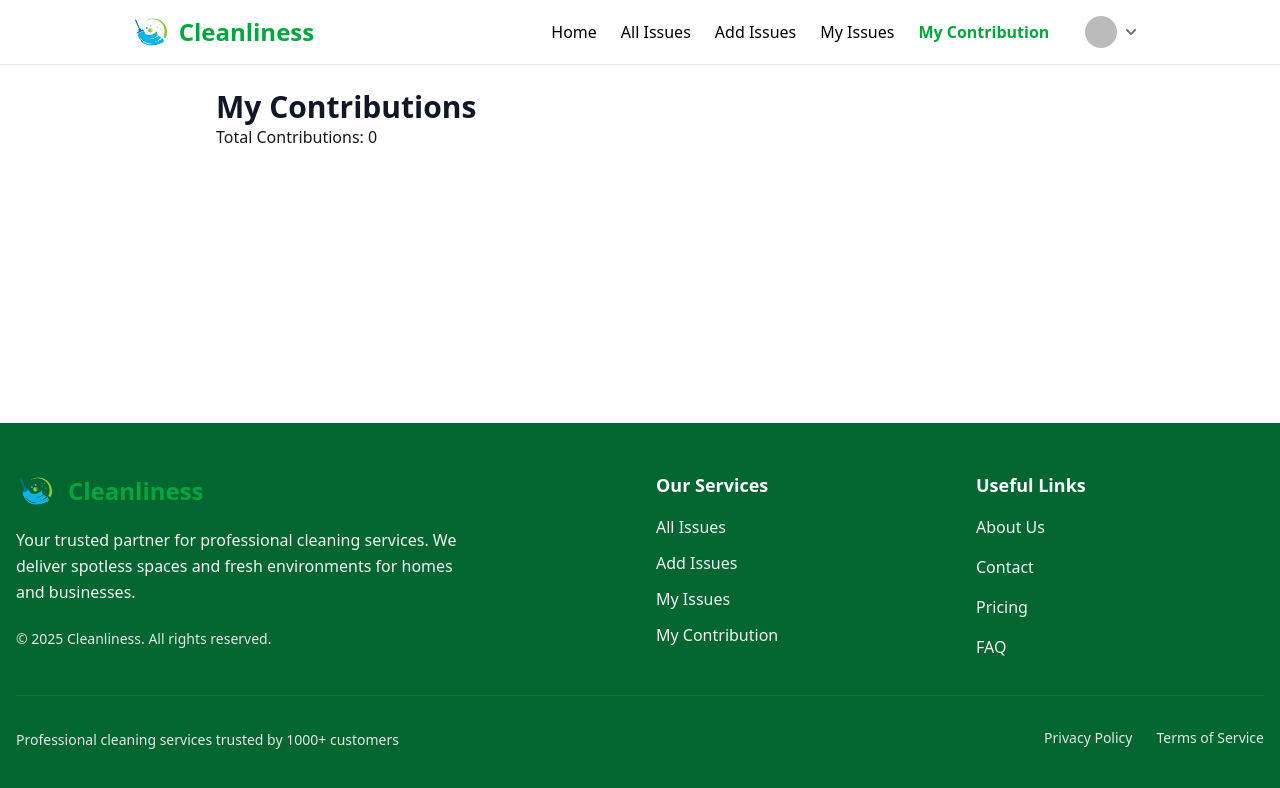
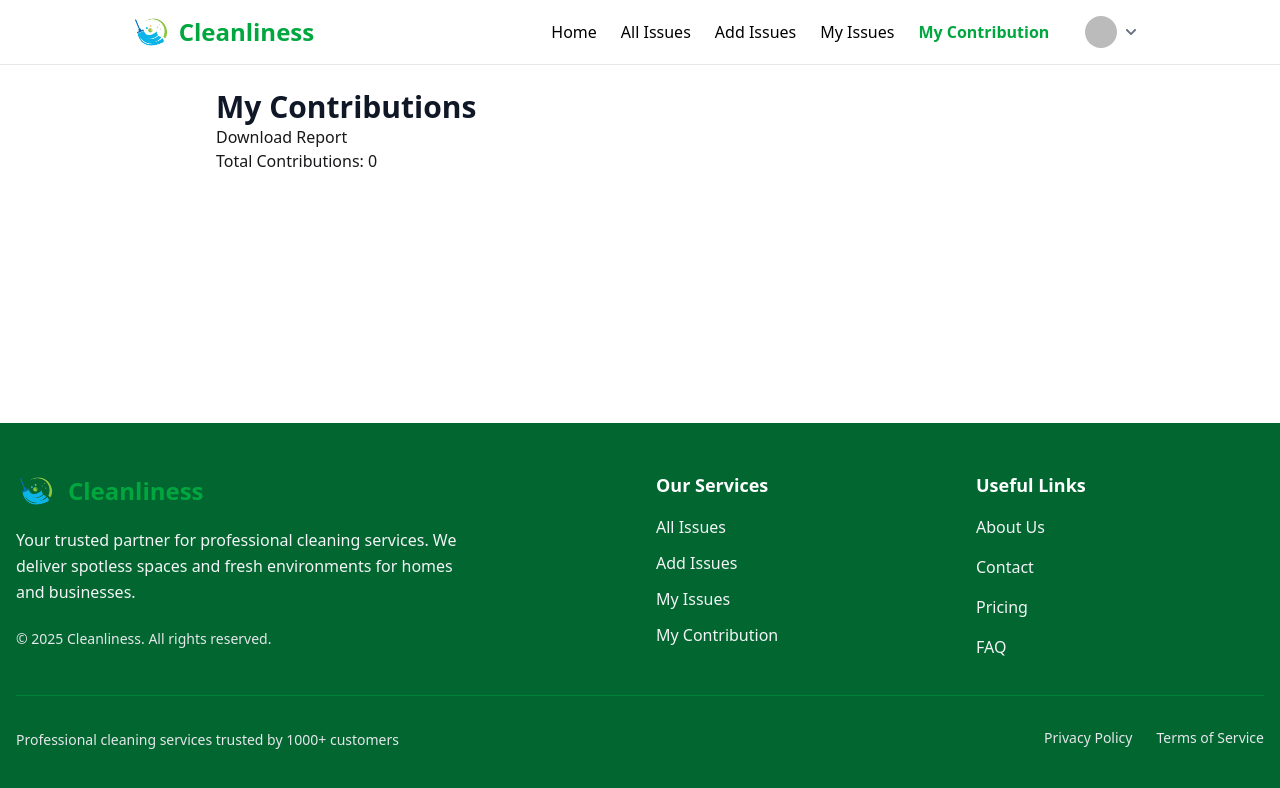
Before and after one commit to Shoybit/Cleanliness--client, a React (Vite) app: page /my-contribution in a window 1280 px wide. Shown: the top 788 px of the page. Built offline with nearby package versions, Linux system fonts and the light colour scheme; no server answers; sample sign-in values are in the browser's storage.

Commit message:
add PDF using jsPDF

```diff
--- a/src/Pages/MyContribution.jsx
+++ b/src/Pages/MyContribution.jsx
@@ -1,5 +1,7 @@
 import React, { useEffect, useState, useContext } from "react";
 import { AuthContext } from "../Context/AuthContext";
+import jsPDF from "jspdf";
+import autoTable from "jspdf-autotable";
 
 const MyContribution = () => {
   const { user } = useContext(AuthContext);
@@ -35,9 +37,33 @@ const MyContribution = () => {
     fetchContributions();
   }, [user]);
 
+  const downloadPDF = () => {
+    if (contributions.length === 0) return;
+
+    const doc = new jsPDF();
+    doc.text("My Contribution Report", 14, 20);
+
+    const tableColumn = ["Issue Title", "Category", "Paid Amount", "Date"];
+    const tableRows = contributions.map(c => [
+      c.title,
+      c.category,
+      `$${c.amount}`,
+      new Date(c.date).toLocaleDateString()
+    ]);
+
+    autoTable(doc, {
+      startY: 30,
+      head: [tableColumn],
+      body: tableRows,
+    });
+
+    doc.save(`contributions_${user.email}.pdf`);
+  };
+
   return (
     <div className="p-6 max-w-4xl mx-auto">
       <h1 className="text-3xl font-bold text-gray-900">My Contributions</h1>
+      <button onClick={downloadPDF}>Download Report</button>
       <p>Total Contributions: {contributions.length}</p>
     </div>
   );
```
